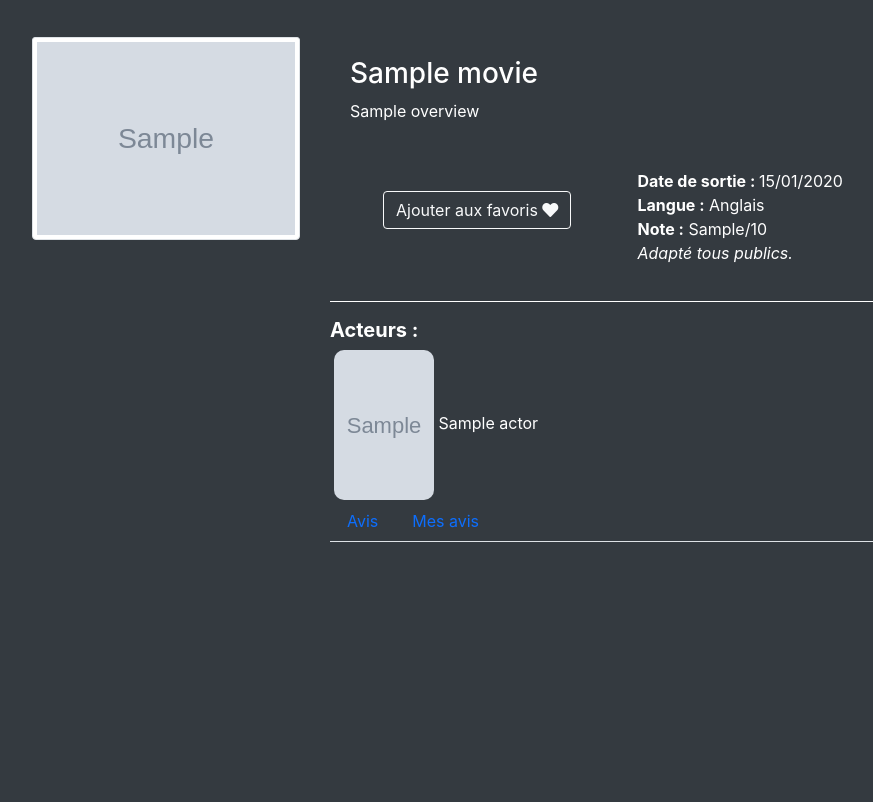
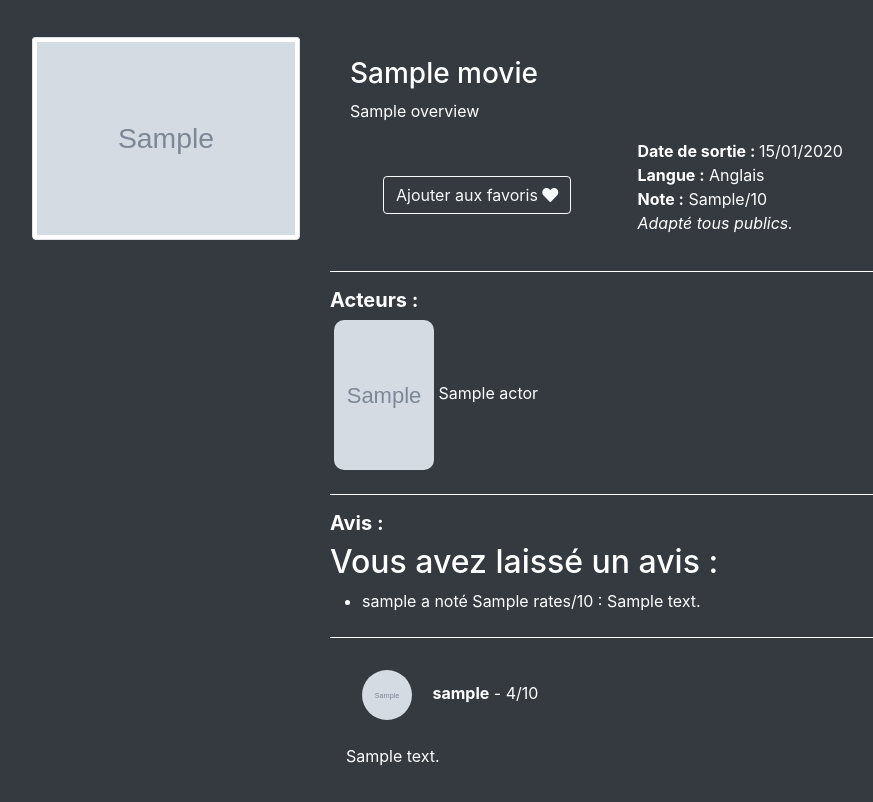
Before and after one commit to KaazDW/A3S5-Symfony-movieApi, a Symfony app: template templates/detailsMovie.html.twig in a window 1280 px wide. Shown: the part 81-883 px from the top of the page, without its empty margins (176-1049 px from the left). Run offline with Twig, Linux system fonts and the light colour scheme; the template is opened without the code that fills it: most values are stand-ins (such as "Sample title", 1, 10 or a date in 2020); grey boxes marked "Sample" are stand-in pictures; some libraries are stand-ins or nearby versions.

Commit message:
[dev] fin page details Movie

```diff
--- a/templates/detailsMovie.html.twig
+++ b/templates/detailsMovie.html.twig
@@ -6,7 +6,7 @@
             <div class="col-md-4">
                 <img src="{{ movie.picturePath }}" class="card-img-top img-fluid img-thumbnail" alt="{{ movie.title }}">
             </div>
-            <div class="col-md-8">
+            <div class="col-md-8 scroller" style="height: 85vh; overflow-y: scroll">
                 <div class="card-body">
                     <h3 class="">{{ movie.title }}</h5>
                     <p class="resume">
@@ -52,12 +52,46 @@
                         <div class="d-flex overflow-scroll scroller">
                             {% for actor in actors %}
                             <div class="mx-1 overflow-y: scroll;">
-                                <img src="{{ actor.urlPicture }}" class="" style="border-radius: 10px; object-fit: cover; height: 150px; width: 100px;" alt="photo de l'acteur non trouvé">
+                                <img src="{{ actor.urlPicture }}" class="" style="border-radius: 10px; object-fit: cover; height: 150px; width: 100px;" alt="photo de l'acteur non trouvé :">
                                 {{ actor.name }}
                             </div>
                             {% endfor %}
                         </div>
                     </div>
+                    <div class="pt-3 mt-4" style="border-top: 1px solid white;">
+                        <h5 class="fw-bold">Avis :</h5>
+                        {% if avis is not empty %}
+                            <h2>Vous avez laissé un avis :</h2>
+                            <ul>
+                                {% for avi in avis %}
+                                    <li>{{ avi.username }} a noté {{ avi.rates }}/10 : {{ avi.description }}</li>
+                                {% endfor %}
+                            </ul>
+                        {% else %}
+                            <div class="d-flex justify-content-between align-items-center">
+                                <p>Vous n'avez encore communiqué aucun avis sur ce Film.</p>
+                                <a class="text-decoration-none btn btn-outline-light" href="{{ path('ajouter_avis_film', {'id': movie.id}) }}">
+                                    Ajouter un avis
+                                </a>
+                            </div>
+                        {% endif %}
+                    </div>
+                    <div class="pt-3 mt-4" style="border-top: 1px solid white;">
+                        {% if opinions is not empty %}
+                            <ul class="list-unstyled">
+                                {% for opinion in opinions %}
+                                    <li class="w-100 p-3">
+                                        <img src="{{ opinion.avatarPath }}" class="mx-3" style="border-radius: 50px; object-fit: cover; height: 50px; width: 50px;" alt="photo de profil utilisateur non trouvé">
+                                        <b>{{ opinion.username }}</b> - {% if opinion.rating is not empty %}{{ opinion.rating }}{% else %} NR (Non-Renseigné) {% endif %}/10 </br><br>
+                                        {{ opinion.content }}
+                                    </li>
+                                {% endfor %}
+                            </ul>
+                        {% else %}
+                            <p>Aucun opinion trouvé.</p>
+                        {% endif %}
+                    </div>
+<!--
                     <nav>
                         <div class="nav nav-tabs" id="nav-tab" role="tablist">
                             <button class="nav-link" id="nav-profile-tab" data-bs-toggle="tab" data-bs-target="#nav-profile" type="button" role="tab" aria-controls="nav-profile" aria-selected="false">Avis</button>
@@ -76,7 +110,7 @@
                                     {% endfor %}
                                 </ul>
                             {% else %}
-                                <p>Aucun opinion trouvé.</p>
+                                <p>Aucun opinion partagé sur ce Film.</p>
                             {% endif %}
                         </div>
                         <div class="tab-pane fade" id="nav-addAvis" role="tabpanel" aria-labelledby="nav-addAvis-tab" tabindex="0">
@@ -98,8 +132,7 @@
                                 </a>
                             </div>
                         </div>
-                    </div>
-
+                    </div> -->
                 </div>
             </div>
         </div>
@@ -111,29 +144,8 @@
         .scroller::-webkit-scrollbar{
             display: none;
         }
-        .avatar_actor{
-            height: 90px;
-            width: 90px;
-        }
-        .custom-title {
-            border-top: 2px solid #000; /* Ligne au-dessus du titre */
-            border-bottom: 2px solid #000; /* Ligne en dessous du titre */
-            padding: 10px 0;
-            font-size: 1.5rem; /* Taille de police du titre */
-        }
-
         .resume{
             text-align: justify;
-        }
-        .customFavs{
-            margin-bottom: 20px;
-            margin-left: 150px;
-        }
-        .position{
-            margin-top: 30px;
-        }
-        .pos{
-            margin-top: 30px;
         }
 
     </style>
```
Also changed, not shown: 1 other file.
